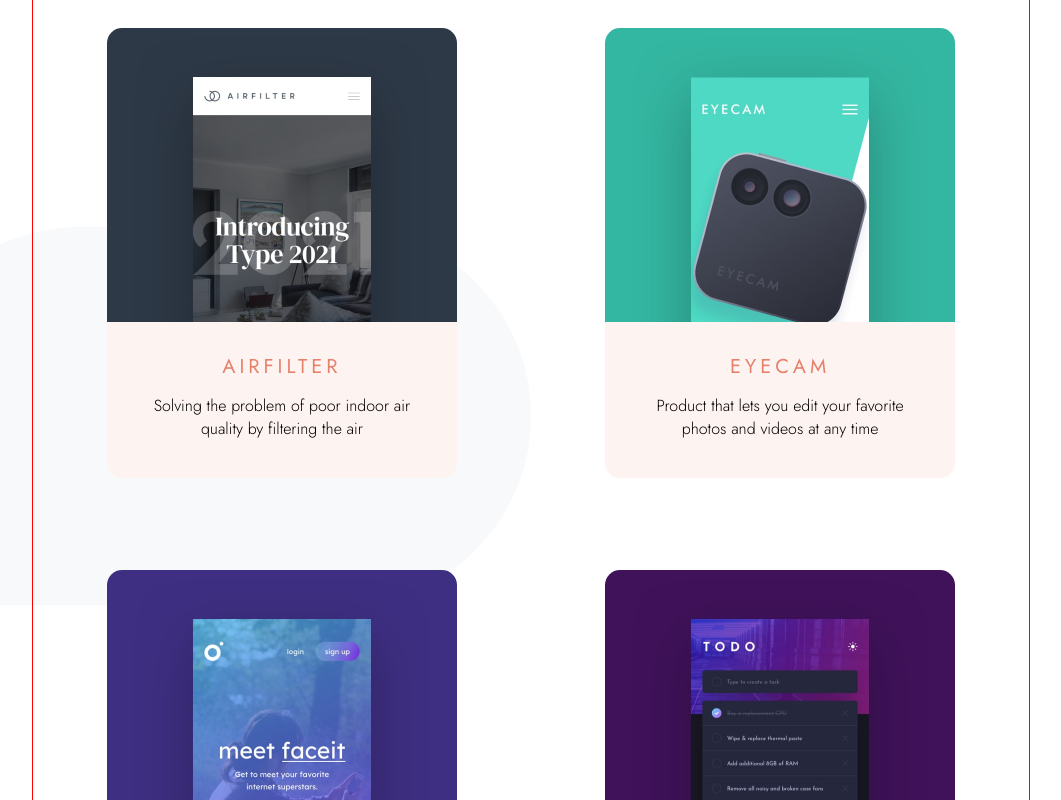
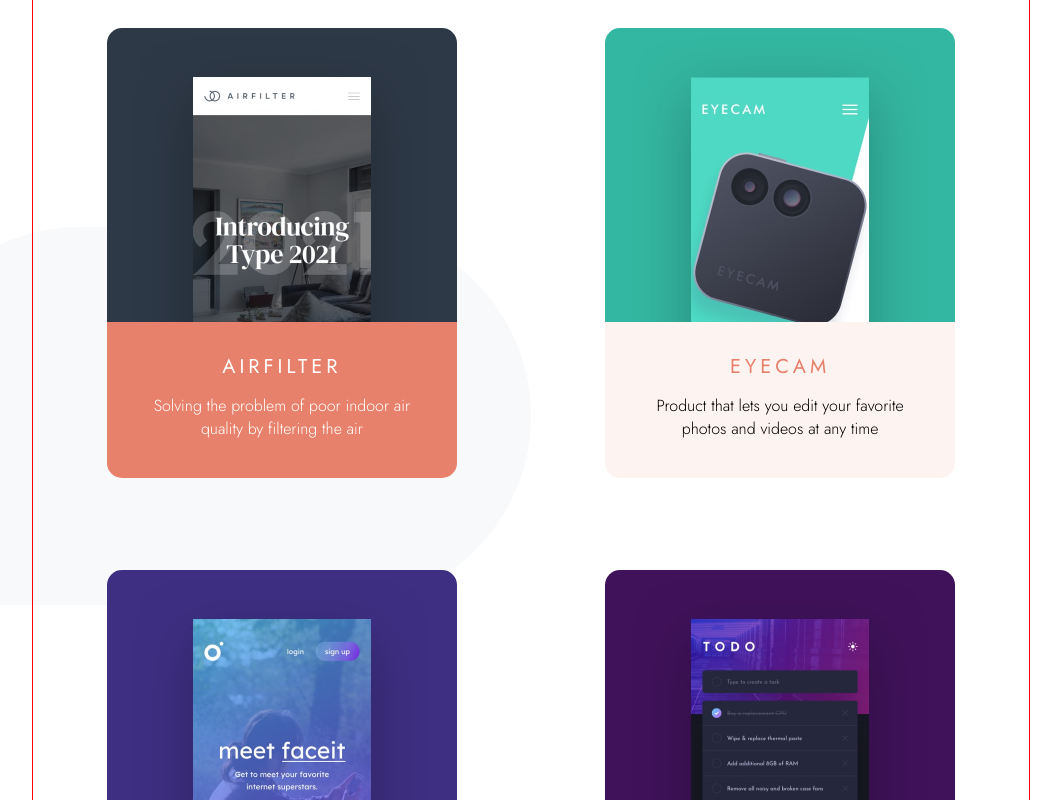
Before and after one commit to SJellen/designo, a Next.js app: page /appdesign in a window 1280 px wide. In both pictures the pointer is over the element 390 px from the left and 901 px from the top of the page. Shown: the part 501-1301 px from the top of the page, without its empty margins (109-1170 px from the left). Built offline with nearby package versions, Linux system fonts and the light colour scheme.

Commit message:
projecttile set hover styles

```diff
--- a/styles/ProjectTIle.module.scss
+++ b/styles/ProjectTIle.module.scss
@@ -40,6 +40,15 @@
     }
 }
 
+.bottomContainer:hover {
+    cursor: pointer;
+    background-color: V.$peach;
+    color: white;
+    h1 {
+        color: V.$white;
+    }
+}
+
 .flexContainer {
     display: flex;
     flex-flow: row wrap;
```
